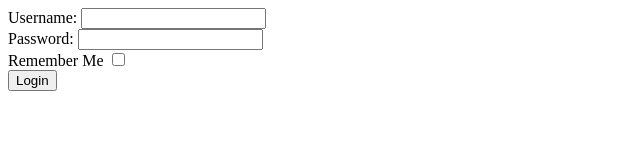
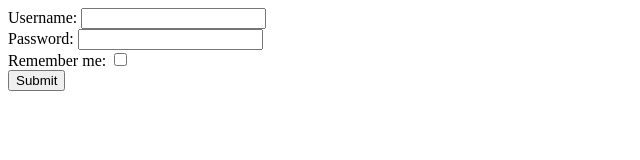
Before and after one commit to acciojob/remember-me-login-form-knightcoder0108, a website: page main.html in a window 1280 px wide. Shown: the full height of the page, 0-640 px from the left. Drawn offline with Linux system fonts and the light colour scheme.

Commit message:
created a submission

```diff
--- a/main.html
+++ b/main.html
@@ -13,10 +13,10 @@
         <label for="password">Password:</label>
         <input type="password" id="password" name="password" required>
         <br>
-        <label for="checkbox">Remember Me</label>
+        <label for="checkbox">Remember me:</label>
         <input type="checkbox" id="checkbox" name="checkbox">
         <br>
-        <button type="submit">Login</button>
+        <input type="submit" id="submit" value="Submit">
     </form>
 
     <button id="existing" style="display: none;">Existing User</button>
```
